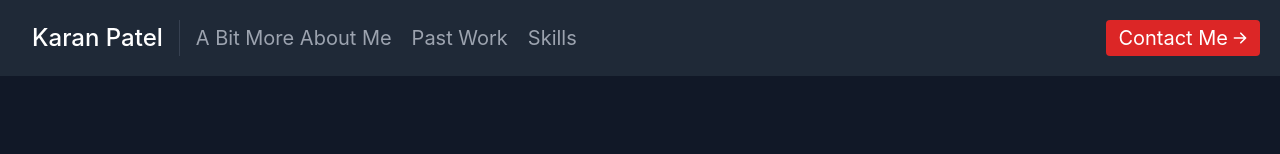
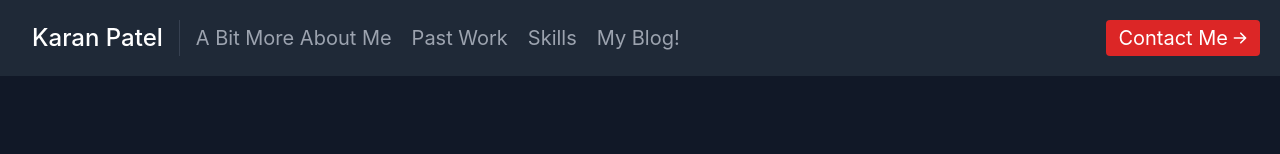
Before and after one commit to karan2605/Personal-Portfolio, a React (Create React App) app: page / in a window 1280 px wide. Shown: the top 154 px of the page. Built offline with nearby package versions, Linux system fonts and the light colour scheme.

Commit message:
Added blog tab

```diff
--- a/src/components/Navbar.js
+++ b/src/components/Navbar.js
@@ -21,6 +21,9 @@ export default function Navbar() {
           <a href="#skills" className="text-xl mr-5 hover:text-white">
             Skills
           </a>
+          <a href="#blog" className="text-xl mr-5 hover:text-white">
+            My Blog!
+          </a>
         </nav>
         <a
           href="#contact"
```
